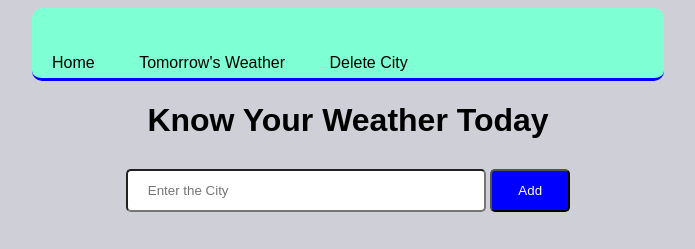
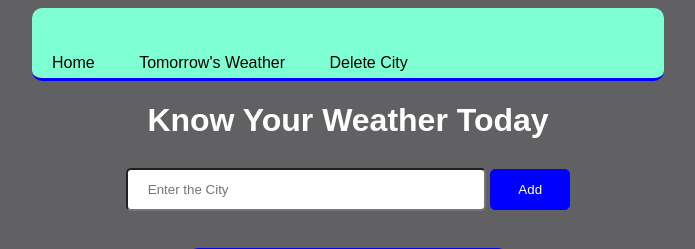
Before and after one commit to SimonOkello/djangoweather, a Django app: page / in a window 1280 px wide. Shown: the top 249 px of the page, without its empty margins (292-987 px from the left). Run offline with Django 3.2, Linux system fonts and the light colour scheme; data comes from the database, SQL or seed files in the repository; data that the repository does not hold is empty.

Commit message:
Added more code

```diff
--- a/climate/weather/static/css/style.css
+++ b/climate/weather/static/css/style.css
@@ -1,6 +1,6 @@
 /*BODY*/
 body {
-    background-color: #cfcfd8;
+    background-color: #616164;
   font-family: Arial, Helvetica, sans-serif;
 }
 /*CONTAINER*/
@@ -46,6 +46,7 @@ header li {
   margin: 8px 0;
   padding: 12px 20px;
   border-radius: 5px;
+  border: #0000ff 1px solid;
 
 }
 
@@ -55,8 +56,10 @@ header li {
   width: 50%;
   margin: auto;
   height: 200px;
-  margin-top: 50px;
-  border-radius: 5px;
+  margin-top: 30px;
+  border-radius: 10px;
+  background-color:#ffffff;
+  border: #0000ff 2px solid;
 }
 figure img{
   float: left;
--- a/climate/weather/templates/index.html
+++ b/climate/weather/templates/index.html
@@ -19,7 +19,7 @@
           </ul>
         </nav>
       </header>
-      <h1>Know Your Weather Today</h1>
+      <h1 style="color: #ffffff;">Know Your Weather Today</h1>
       <div class="form">
       <form action="" method="post">
           {% csrf_token %}
```
